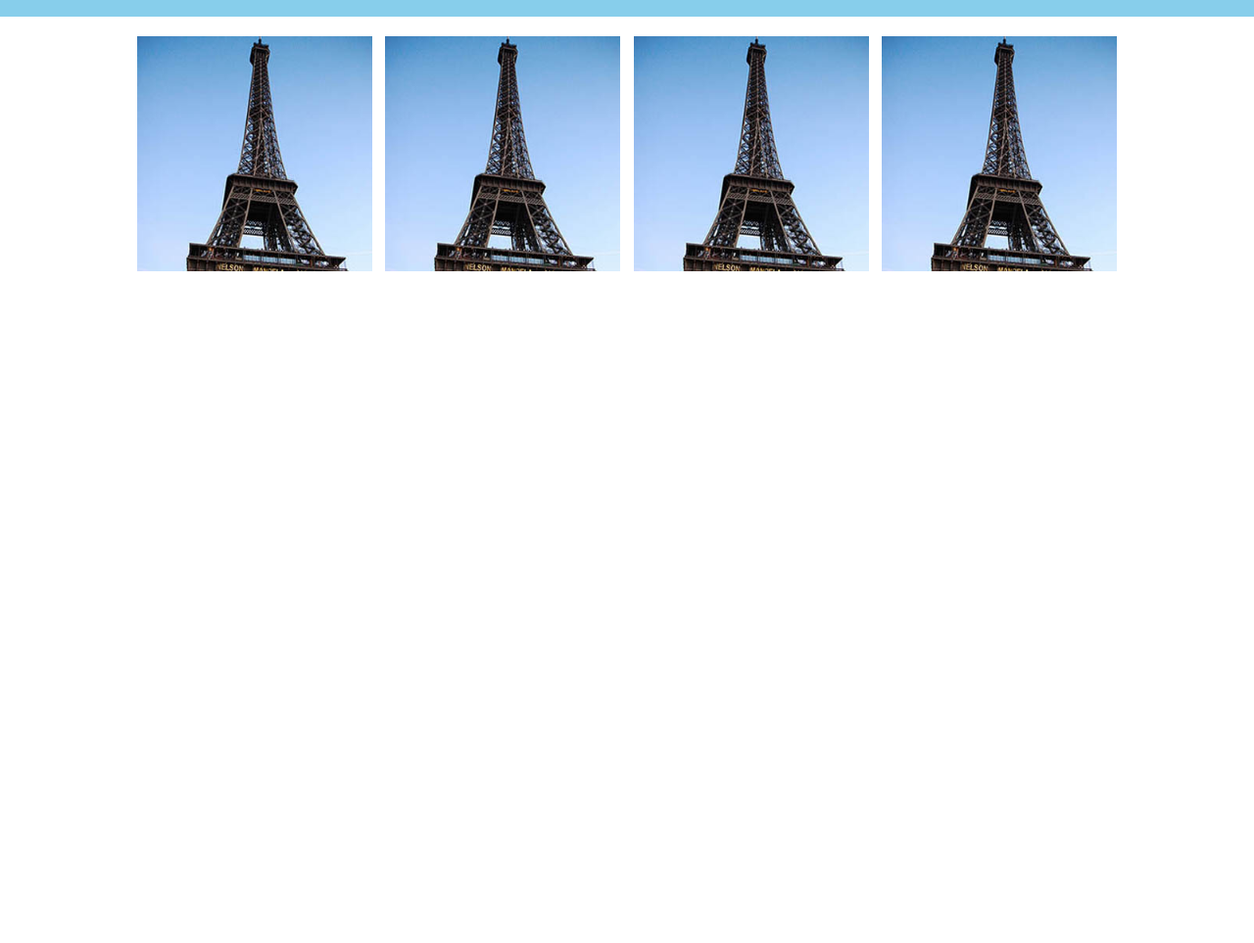
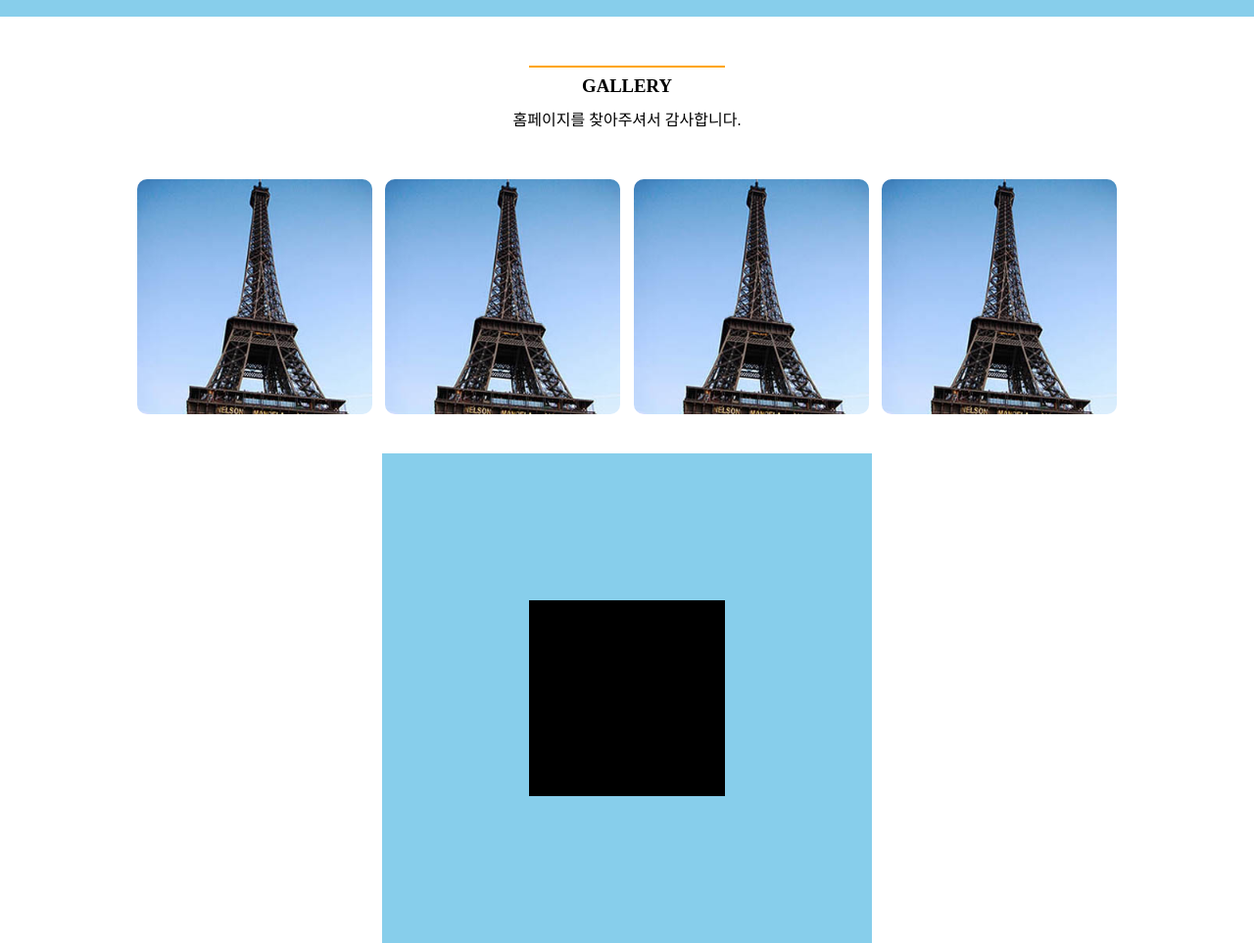
Before and after one commit to hanyong5/web_03, a plain HTML site: page 20190416_menu/index.html in a window 1280 px wide. Shown: the part 1100-2063 px from the top of the page at 98% size. Before the commit the page ends 1397 px from the top, so only its background shows below. Drawn offline with Linux system fonts and the light colour scheme.

Commit message:
Update index.html

```diff
--- a/20190416_menu/index.html
+++ b/20190416_menu/index.html
@@ -35,7 +35,7 @@
 		section.content>ul>li .card_text{padding:15px;background: #cdcdcd;}
 
 		/*section*/
-		.content_2st_wrap{background:skyblue;padding:20px;}
+		.content_2st_wrap{background:skyblue;padding:20px;margin-bottom:60px;}
 		section.content_2st{width: 1000px;margin:0 auto;}
 		section.content_2st>ul>li{float: left;width: 240px;margin-right:13.33px;}
 		section.content_2st>ul>li:last-child{margin-right:0;}
@@ -49,8 +49,12 @@
 
 		/*section*/
 
-		section.content_3st{width: 1000px;margin:20px auto;}
-		section.content_3st>ul>li{float: left;width: 240px;margin-right:13.33px;cursor:pointer;overflow:hidden;}
+		section.content_3st{width: 1000px;margin:0 auto;margin-bottom:40px;}
+		section.content_3st>h3{text-align:center;padding-bottom:0px;position: relative;margin-bottom:10px;}
+		section.content_3st>h3:after{content:"";display: block;width:200px;height:2px;background:orange;/*margin:10px auto;*/;position:absolute;left:50%;top:-10px;
+		margin-left:-100px;}
+		section.content_3st>p{text-align:center;margin-bottom:50px;}
+		section.content_3st>ul>li{float: left;width: 240px;margin-right:13.33px;cursor:pointer;overflow:hidden;border-radius:10px}
 		section.content_3st>ul>li:last-child{margin-right:0;}
 		section.content_3st>ul>li img{display: block;width:100%;}
 		section.content_3st>ul>li .card{position: relative;}
@@ -194,6 +198,8 @@
 		</section>
 	</div>
 	<section class="content_3st">
+		<h3>GALLERY</h3>
+		<p>홈페이지를 찾아주셔서 감사합니다.</p>
 		<ul class="clearfix">
 			<li>
 				<div class="card">
@@ -234,5 +240,13 @@
 		</ul>
 	</section>
 
+<style>
+	.box{width:500px;height: 500px;background:skyblue;position: relative;margin:0 auto;}
+	.line{width:200px;height:200px;background:#000;position:absolute;top:50%;left:50%;margin-left:-100px;margin-top:-100px;}
+</style>
+	<div class="box">
+		<div class="line"></div>
+	</div>
+
 </body>
 </html>
```
